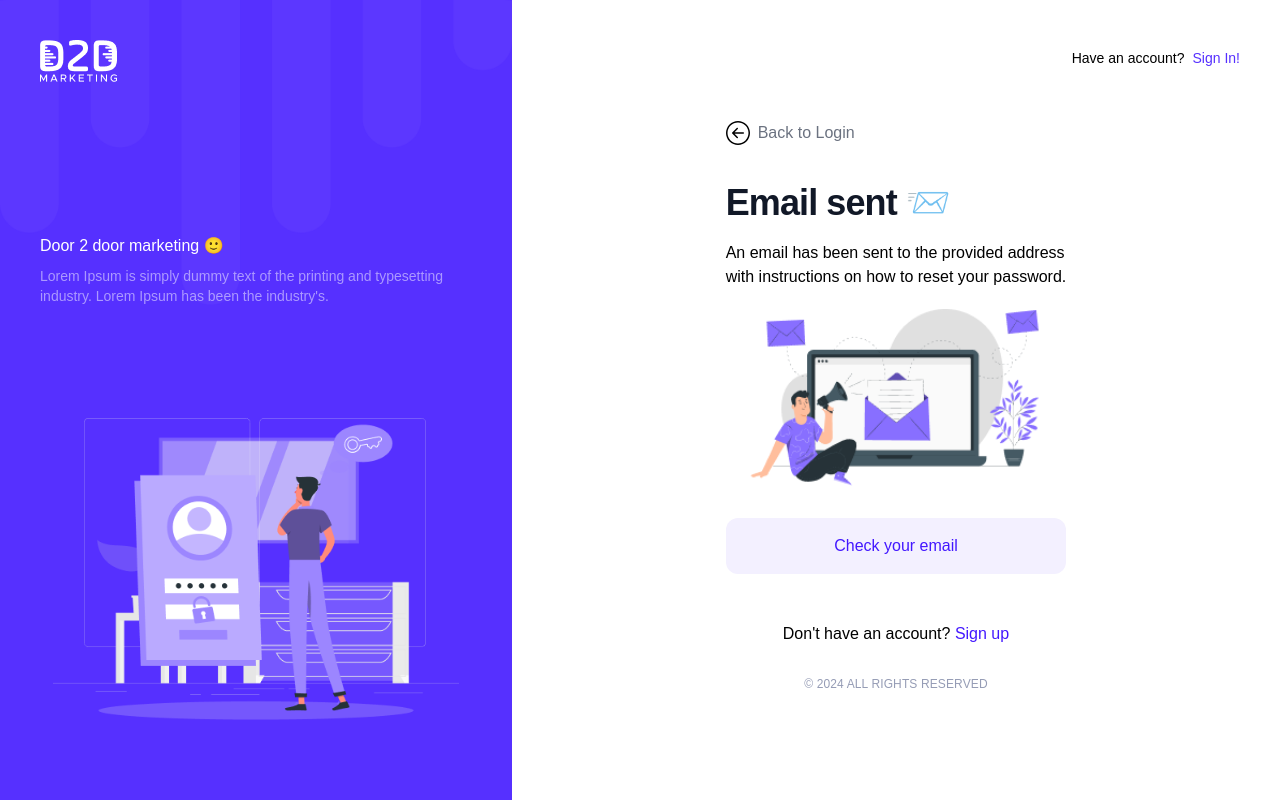
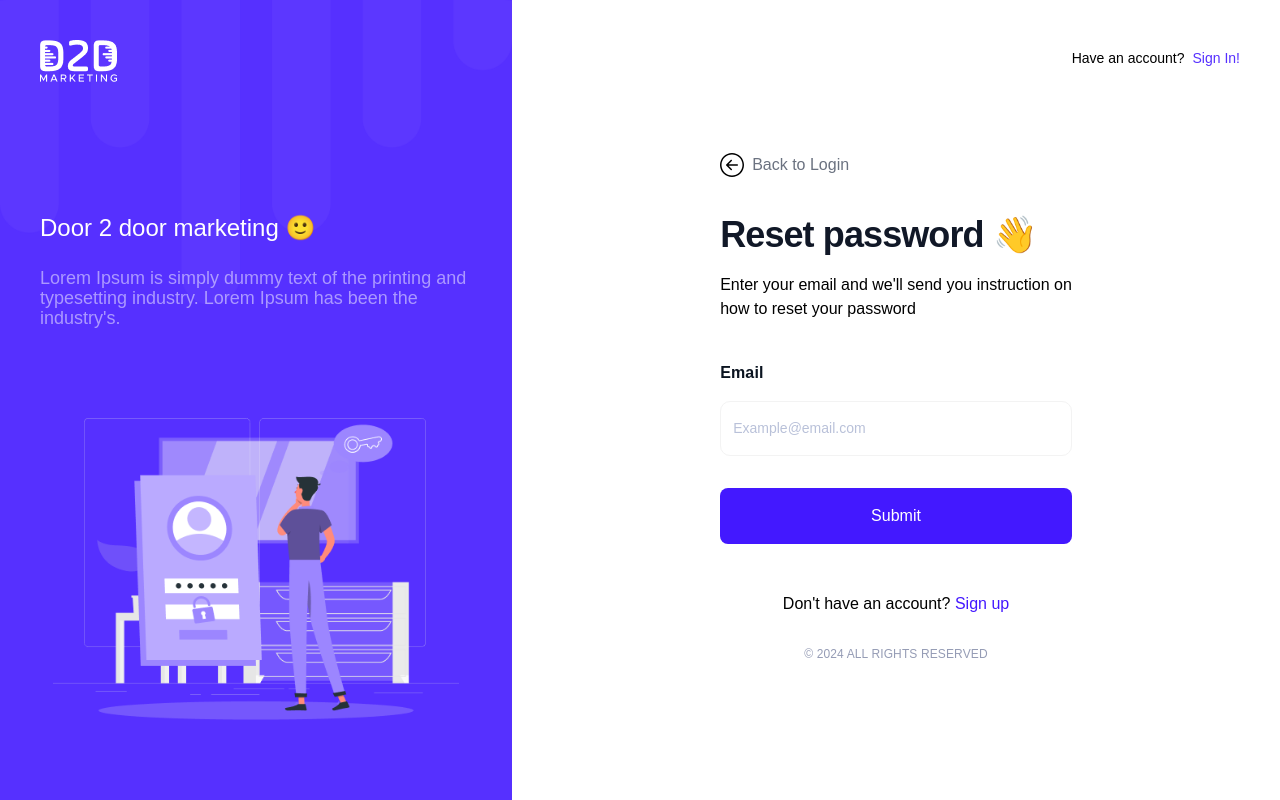
Before and after one commit to tajnur007/d2d-marketing-frontend, a Next.js app: page /auth/forget-password in a window 1280 px wide. Built offline with nearby package versions, Linux system fonts and the light colour scheme; no server answers; a web font is replaced by a local one.

Commit message:
[D2D-091] Forget Password Page Responsiveness Complete with Auth Layout

```diff
--- a/components/auth/reset-password.tsx
+++ b/components/auth/reset-password.tsx
@@ -12,7 +12,7 @@ import EmailSent from './email-sent';
 
 const ResetPassword = () => {
   const [email, setEmail] = useState('');
-  const [emailSubmitted, setEmailSubmitted] = useState(true); //! true For Testing
+  const [emailSubmitted, setEmailSubmitted] = useState(false);
   const onFormSubmit = async (event: FormEvent<HTMLFormElement>) => {
     try {
       event.preventDefault();
--- a/components/layouts/auth-layout/left-side.tsx
+++ b/components/layouts/auth-layout/left-side.tsx
@@ -6,19 +6,21 @@ import { AuthCommonProps } from '@/models/global-types';
 
 const LeftSide = ({ pageImage, text }: AuthCommonProps) => {
   return (
-    <div className='w-2/5 h-screen h-max-screen overflow-hidden relative bg-primary-bg  text-white block'>
-      <div className='absolute w-full top-0 left-0  flex z-1 justify-between items-start'>
+    <div className='w-2/5 h-screen h-max-screen overflow-hidden relative bg-primary-bg text-white block'>
+      <div className='absolute w-full top-0 left-0 flex z-1 justify-between items-start'>
         <Image style={{ width: '100%' }} src={layoutTop} alt='top' />
       </div>
       <div className='h-full flex flex-col justify-between items-start relative pb-20'>
         <div className='p-10 lg:pt-10'>
           <Image src={d2dIcon} alt='icon' />
         </div>
-        <div className='w-full p-10'>
+        <div className='w-full md:p-5 lg:p-10 xl:p-15'>
           <div className='text-base'>
-            <h5 className='2xl:text-3xl'>Door 2 door marketing 🙂</h5>
+            <h5 className='md:text-lg lg:text-2xl 2xl:text-3xl'>
+              Door 2 door marketing 🙂
+            </h5>
           </div>
-          <div className='pt-6 lg:pt-2 2xl:text-xl text-[14px] text-[#FFFFFF80] tracking-[0] leading-[20px]'>
+          <div className='md:pt-2 lg:pt-6 md:text-[12px] lg:text-[14px] xl:text-[18px] 2xl:text-xl text-[#FFFFFF80] tracking-[0] leading-[20px]'>
             {text}
           </div>
         </div>
```
